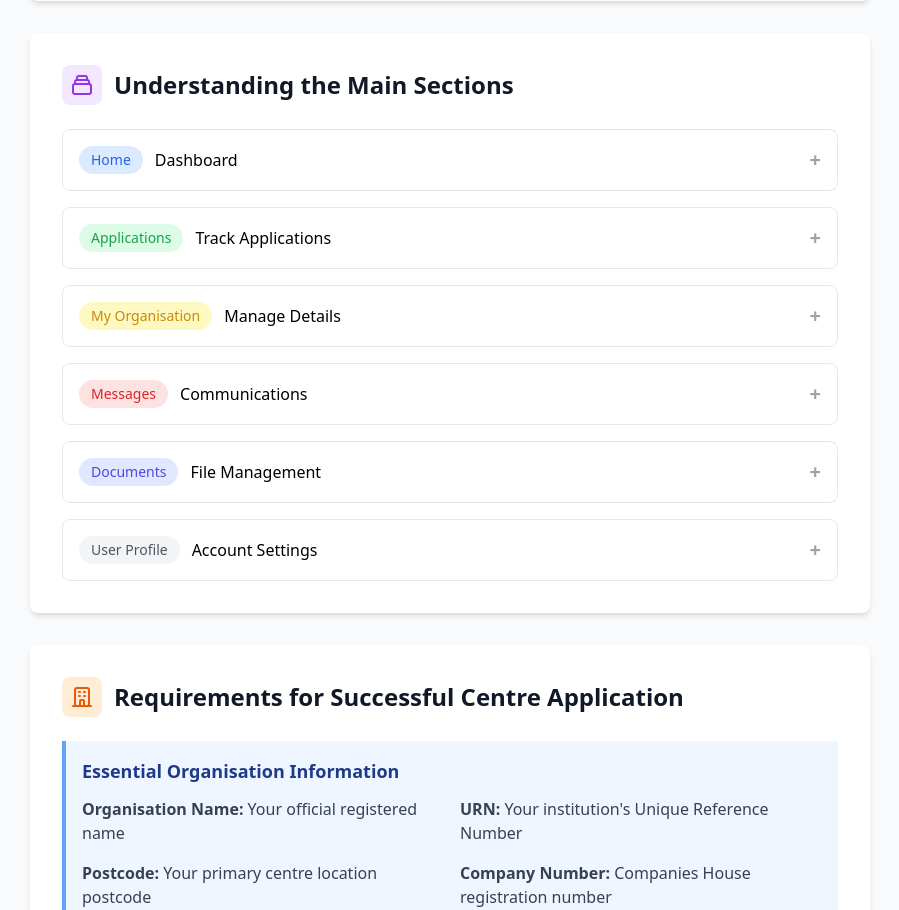
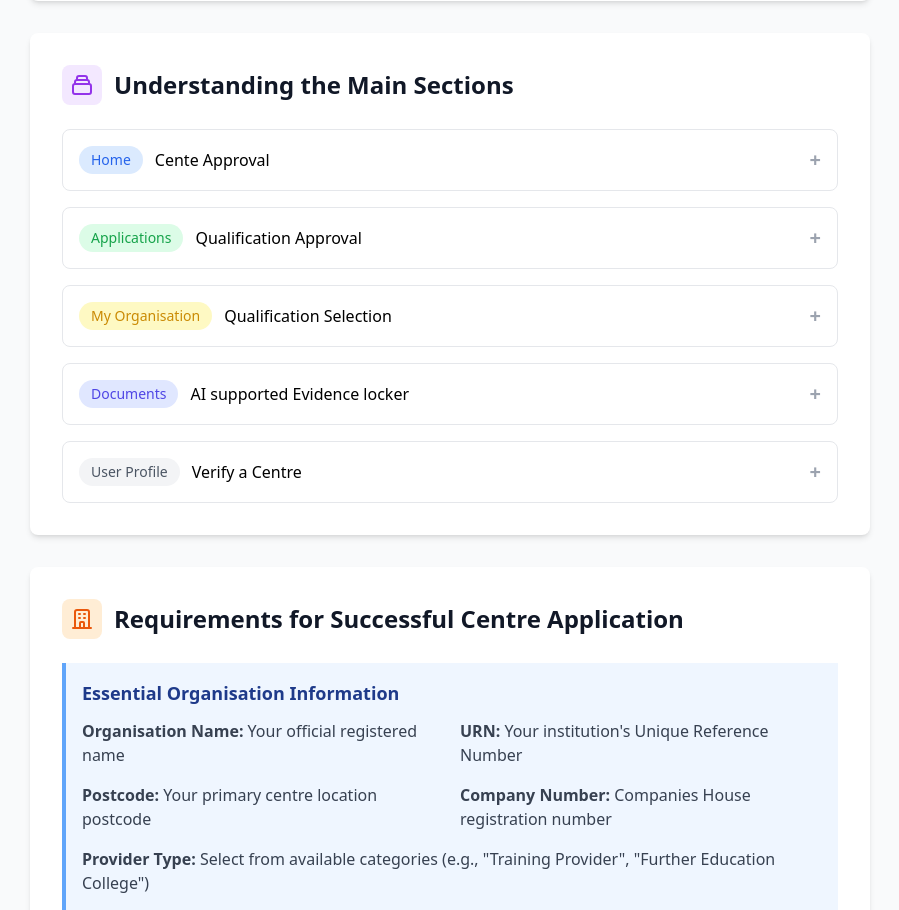
Before and after one commit to ragpark/educational-kyc, a FastAPI app: page /about in a window 1280 px wide. Shown: the part 1037-1947 px from the top of the page, without its empty margins (346-1245 px from the left). Run offline with FastAPI, Linux system fonts and the light colour scheme; some libraries are stand-ins or nearby versions.

Commit message:
Update about.html

```diff
--- a/templates/about.html
+++ b/templates/about.html
@@ -138,12 +138,12 @@
                             <button onclick="toggleSection('home-details')" class="w-full flex items-center justify-between p-4 text-left hover:bg-gray-50 transition-colors">
                                 <div class="flex items-center space-x-3">
                                     <span class="bg-blue-100 text-blue-600 px-3 py-1 rounded-full text-sm font-medium">Home</span>
-                                    <span class="font-medium">Dashboard</span>
+                                    <span class="font-medium">Cente Approval</span>
                                 </div>
                                 <span data-icon="home-details" class="text-xl font-bold text-gray-400">+</span>
                             </button>
                             <div id="home-details" class="hidden px-4 pb-4 text-gray-700">
-                                Your central overview showing current application status, quick access to key functions, recent activity summary, and verification progress indicators.
+                                Shows new learning centre applications by AO. Provides quick access to key functions, credentials and status reports, and verification progress indicators.
                             </div>
                         </div>
 
@@ -151,12 +151,12 @@
                             <button onclick="toggleSection('applications-details')" class="w-full flex items-center justify-between p-4 text-left hover:bg-gray-50 transition-colors">
                                 <div class="flex items-center space-x-3">
                                     <span class="bg-green-100 text-green-600 px-3 py-1 rounded-full text-sm font-medium">Applications</span>
-                                    <span class="font-medium">Track Applications</span>
+                                    <span class="font-medium">Qualification Approval</span>
                                 </div>
                                 <span data-icon="applications-details" class="text-xl font-bold text-gray-400">+</span>
                             </button>
                             <div id="applications-details" class="hidden px-4 pb-4 text-gray-700">
-                                Track and manage your submissions: view all submitted applications, monitor in-progress verifications, check application status updates, and access completed verification credentials.
+                                Track and manage your submissions: view all submitted applications to deliver qualifications, monitor in-progress verifications, check application status updates, and access completed verification credentials.
                             </div>
                         </div>
 
@@ -164,25 +164,12 @@
                             <button onclick="toggleSection('organisation-details')" class="w-full flex items-center justify-between p-4 text-left hover:bg-gray-50 transition-colors">
                                 <div class="flex items-center space-x-3">
                                     <span class="bg-yellow-100 text-yellow-600 px-3 py-1 rounded-full text-sm font-medium">My Organisation</span>
-                                    <span class="font-medium">Manage Details</span>
+                                    <span class="font-medium">Qualification Selection</span>
                                 </div>
                                 <span data-icon="organisation-details" class="text-xl font-bold text-gray-400">+</span>
                             </button>
                             <div id="organisation-details" class="hidden px-4 pb-4 text-gray-700">
-                                Manage your organisational details: update delivery sites information, maintain contact details, edit organisational structure, and configure centre locations.
-                            </div>
-                        </div>
-
-                        <div class="border border-gray-200 rounded-lg">
-                            <button onclick="toggleSection('messages-details')" class="w-full flex items-center justify-between p-4 text-left hover:bg-gray-50 transition-colors">
-                                <div class="flex items-center space-x-3">
-                                    <span class="bg-red-100 text-red-600 px-3 py-1 rounded-full text-sm font-medium">Messages</span>
-                                    <span class="font-medium">Communications</span>
-                                </div>
-                                <span data-icon="messages-details" class="text-xl font-bold text-gray-400">+</span>
-                            </button>
-                            <div id="messages-details" class="hidden px-4 pb-4 text-gray-700">
-                                Communication hub for application status updates, Awarding Organisation (AO) requests, system notifications, and support communications.
+                                Search for, select and add OFQUAL registered courses to your application pack(s).
                             </div>
                         </div>
 
@@ -190,12 +177,12 @@
                             <button onclick="toggleSection('documents-details')" class="w-full flex items-center justify-between p-4 text-left hover:bg-gray-50 transition-colors">
                                 <div class="flex items-center space-x-3">
                                     <span class="bg-indigo-100 text-indigo-600 px-3 py-1 rounded-full text-sm font-medium">Documents</span>
-                                    <span class="font-medium">File Management</span>
+                                    <span class="font-medium">AI supported Evidence locker</span>
                                 </div>
                                 <span data-icon="documents-details" class="text-xl font-bold text-gray-400">+</span>
                             </button>
                             <div id="documents-details" class="hidden px-4 pb-4 text-gray-700">
-                                Document management centre: upload required verification documents, store commonly used files for reuse, manage document versions, and access document templates.
+                                Document management centre: upload required verification documents, store commonly used files for reuse, manage document versions, and access document templates. Uploaded documents assessed in realtime by AI to determine relevance, safety and accuracy. When all indicators are Green, your are ready to submit.
                             </div>
                         </div>
 
@@ -203,12 +190,12 @@
                             <button onclick="toggleSection('profile-details')" class="w-full flex items-center justify-between p-4 text-left hover:bg-gray-50 transition-colors">
                                 <div class="flex items-center space-x-3">
                                     <span class="bg-gray-100 text-gray-600 px-3 py-1 rounded-full text-sm font-medium">User Profile</span>
-                                    <span class="font-medium">Account Settings</span>
+                                    <span class="font-medium">Verify a Centre</span>
                                 </div>
                                 <span data-icon="profile-details" class="text-xl font-bold text-gray-400">+</span>
                             </button>
                             <div id="profile-details" class="hidden px-4 pb-4 text-gray-700">
-                                Account management tools: update personal information, manage account settings, configure notification preferences, and access security settings.
+                                A means to validate a Centres QR code to establish validity and a current licence to operate
                             </div>
                         </div>
                     </div>
@@ -347,9 +334,10 @@
                             <div>
                                 <h3 class="text-lg font-semibold text-gray-900 mb-2">Organisation Setup</h3>
                                 <ul class="text-gray-700 space-y-1">
-                                    <li>• Navigate to "My Organisation"</li>
+                                    <li>• Navigate to "Centre Approval"</li>
                                     <li>• Enter all required organisational details</li>
-                                    <li>• Upload supporting documentation</li>
+                                    <li>• Generate your Licence to Operate (QR Code and Verification ID)</li>
+                                    <li>• Upload supporting documentation to the Evidence locker</li>
                                     <li>• Add delivery site information</li>
                                 </ul>
                             </div>
@@ -360,11 +348,10 @@
                             <div>
                                 <h3 class="text-lg font-semibold text-gray-900 mb-2">Application Submission</h3>
                                 <ul class="text-gray-700 space-y-1">
-                                    <li>• Go to "Applications" section</li>
-                                    <li>• Select "New Application"</li>
-                                    <li>• Choose application type (Centre or Qualification)</li>
-                                    <li>• Complete all required fields</li>
-                                    <li>• Upload necessary supporting documents</li>
+                                    <li>• Go to "Qualification Approval" section</li>
+                                    <li>• Add the Verification ID from the Centre Approval step </li>
+                                    <li>• Search for the course using the OFQUAL Search tool, Select the course to add it to the Approval form</li>
+                                    <li>• Complete all remaining fields</li>
                                     <li>• Review and submit application</li>
                                 </ul>
                             </div>
@@ -378,8 +365,8 @@
                                 <ul class="text-gray-700 space-y-1">
                                     <li>• Verify organisation against Companies House</li>
                                     <li>• Check Ofsted inspection records</li>
-                                    <li>• Validate ESFA funding status</li>
-                                    <li>• Search Ofqual qualification databases</li>
+                                    <li>• Validate UKPRN and URN identifiers</li>
+                                    <li>• Validate Postcode and other data</li>
                                     <li>• Calculate risk assessment score</li>
                                 </ul>
                             </div>
```
